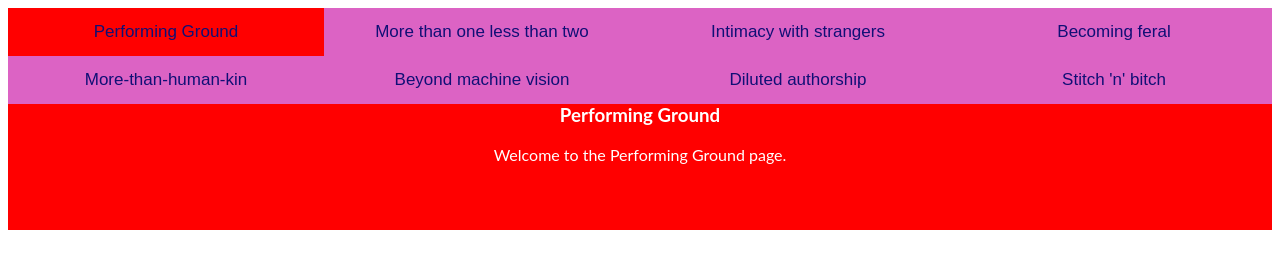
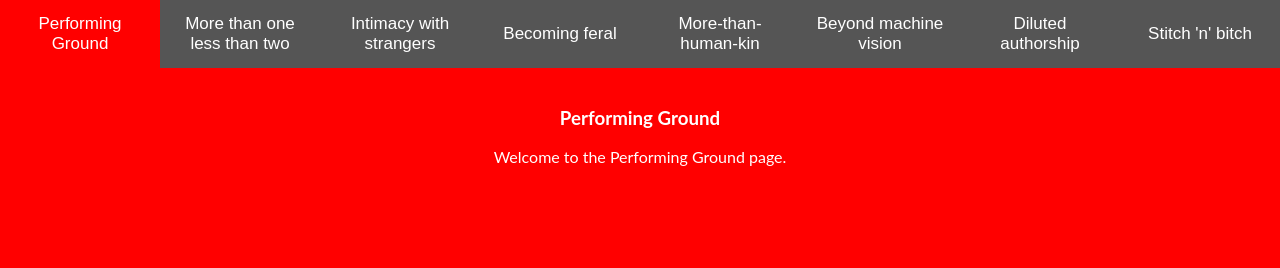
Before and after one commit to jadeisnotsludge/jadeisnotsludge.github.io, a plain HTML site: page index.html in a window 1280 px wide. Drawn offline with Linux system fonts and the light colour scheme.

Commit message:
update css

```diff
--- a/index.html
+++ b/index.html
@@ -8,7 +8,7 @@
     <link rel="stylesheet" href="style.css" />
 </head>
 <body>
-
+    <div class="tabheader">
         <button class="tablink" onclick="openPage('PerformingGround', this, 'red')">Performing Ground</button>
         <button class="tablink" onclick="openPage('MoreThanOneLessThanTwo', this, 'green')">More than one less than two</button>
         <button class="tablink" onclick="openPage('IntimacyWithStrangers', this, 'blue')">Intimacy with strangers</button>
@@ -17,6 +17,7 @@
         <button class="tablink" onclick="openPage('BeyondMachineVision', this, 'teal')">Beyond machine vision</button>
         <button class="tablink" onclick="openPage('DilutedAuthorship', this, 'pink')">Diluted authorship</button>
         <button class="tablink" onclick="openPage('StitchNBitch', this, 'brown')">Stitch 'n' bitch</button>
+      </div>
 
       <div id="PerformingGround" class="tabcontent">
         <h3>Performing Ground</h3>
--- a/style.css
+++ b/style.css
@@ -1,39 +1,46 @@
-#PerformingGround {background-color: red;}
-#MoreThanOneLessThanTwo {background-color: green;}
-#IntimacyWithStrangers {background-color: blue;}
-#BecomingFeral {background-color: orange;}
-#MoreThanHumanKin {background-color: purple;}
-#BeyondMachineVision {background-color: teal;}
-#DilutedAuthorship {background-color: pink;}
-#StitchNBitch {background-color: brown;}
+html, body {
+    height: 100%;
+    margin: 0;
+    font-family: "Lato", sans-serif;
+    display: flex;
+    flex-direction: column;
+  }
 
-body {font-family: "Lato", sans-serif;}
+  .tabheader {
+    display: flex;
+    width: 100%;
+  }
 
-.tablink {
-  background-color: #dc63c4;
-  color: rgb(16, 15, 117);
-  float: left;
-  border: none;
-  outline: none;
-  cursor: pointer;
-  padding: 14px 16px;
-  font-size: 17px;
-  width: 25%;
-}
+  .tablink {
+    background-color: #555;
+    color: white;
+    border: none;
+    outline: none;
+    cursor: pointer;
+    padding: 14px 16px;
+    font-size: 17px;
+    flex: 1;
+    text-align: center;
+  }
 
-.tablink:hover {
-  background-color: #d2c656;
-}
+  .tablink:hover {
+    background-color: #777;
+  }
 
-/* Style the tab content */
-.tabcontent {
-  color: white;
-  display: none;
-  padding: 50px;
-  text-align: center;
-}
+  .tabcontent {
+    color: white;
+    display: none;
+    text-align: center;
+    flex-grow: 1;
+    padding: 20px;
+    box-sizing: border-box;
+  }
 
-#London {background-color:rgb(210, 73, 178);}
-#Paris {background-color:rgb(56, 28, 140);}
-#Tokyo {background-color:blue;}
-#Oslo {background-color:rgb(188, 127, 15);}
+  #PerformingGround {background-color: red;}
+  #MoreThanOneLessThanTwo {background-color: green;}
+  #IntimacyWithStrangers {background-color: blue;}
+  #BecomingFeral {background-color: orange;}
+  #MoreThanHumanKin {background-color: purple;}
+  #BeyondMachineVision {background-color: teal;}
+  #DilutedAuthorship {background-color: pink;}
+  #StitchNBitch {background-color: brown;}
```
Lines whose indentation alone changed are shown as unchanged.
